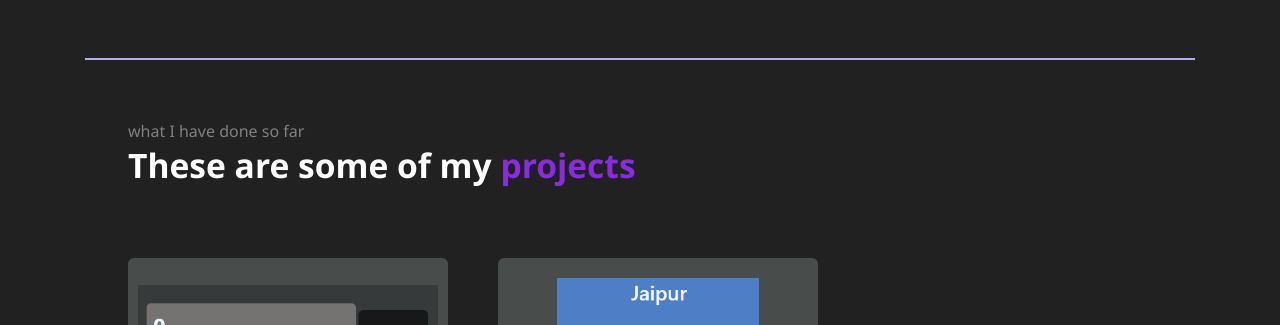
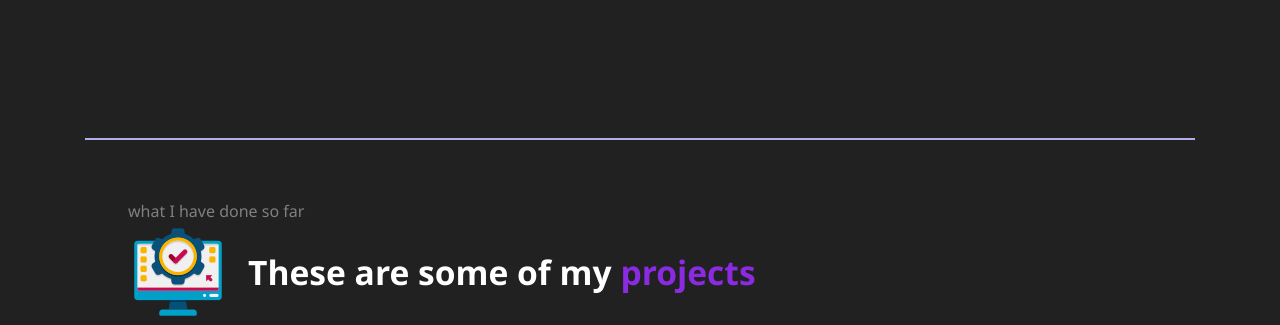
Before and after one commit to smanish2401/my-portfolio, a plain HTML site: page index.html in a window 1280 px wide. Shown: the part 632-957 px from the top of the page. Drawn offline with nearby package versions, Linux system fonts and the light colour scheme.

Commit message:
minor changes

```diff
--- a/index.html
+++ b/index.html
@@ -6,6 +6,7 @@
     <meta http-equiv="X-UA-Compatible" content="IE=edge">
     <meta name="viewport" content="width=device-width, initial-scale=1.0">
     <title>manish portfolio</title>
+    <link rel="shortcut icon" href="images/favicon.png" type="image/x-icon">
     <link rel="stylesheet" href="style.css">
 </head>
 
@@ -38,8 +39,10 @@
         <hr>
         <section class="secondsection" id="projects">
             <span class="text-grey">what I have done so far</span>
-
-            <h1>These are some of my <span style="color: blueviolet;">projects</span> </h1>
+            <div class="secTitle">
+                <img src="images/project.png" alt="">
+            <h1> These are some of my <span style="color: blueviolet;">projects</span> </h1>
+        </div>
 
             <div class="projects" >
                 <div class="project-data">
--- a/style.css
+++ b/style.css
@@ -1,7 +1,7 @@
 * {
     margin: 0;
     padding: 0;
-
+    scroll-behavior: smooth;
 
 }
 :root {
@@ -23,8 +23,7 @@ nav {
     height: 80px;
     width: 100%;
     background-color: #121212;
-    position: fixed;
-    top:0
+
 }
 
 nav ul {
@@ -136,6 +135,7 @@ main hr {
     margin-top: 30px;
     padding: 10px;
     border-radius: 6px;
+    transition: 0.3s;
 
 }
 .project-data img{
@@ -172,3 +172,8 @@ main hr {
     background-color: #464343;
     box-shadow: 1px 2px 1px ;
 }
+.secTitle{
+    display: flex;
+    align-items: center;
+    gap: 20px;
+}
```
Also changed, not shown: images/favicon.png (added), images/project.png (added).
